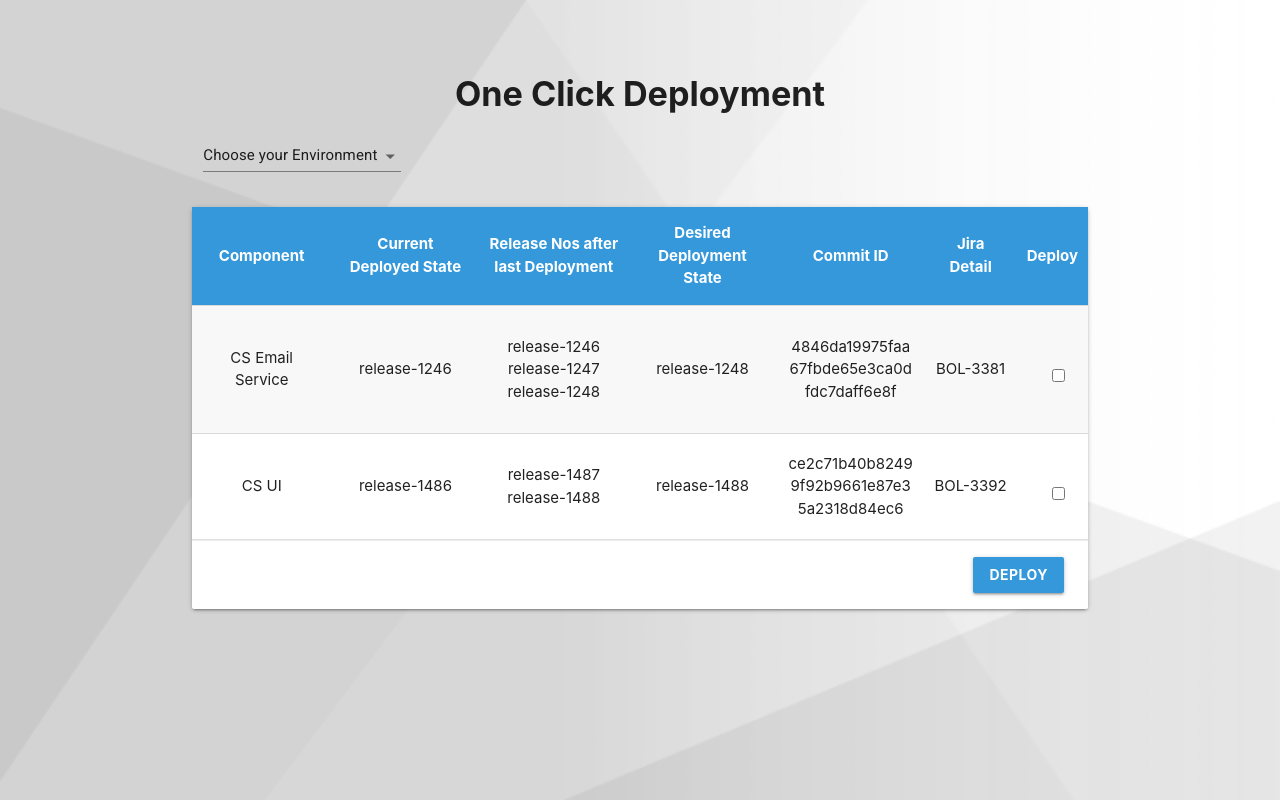
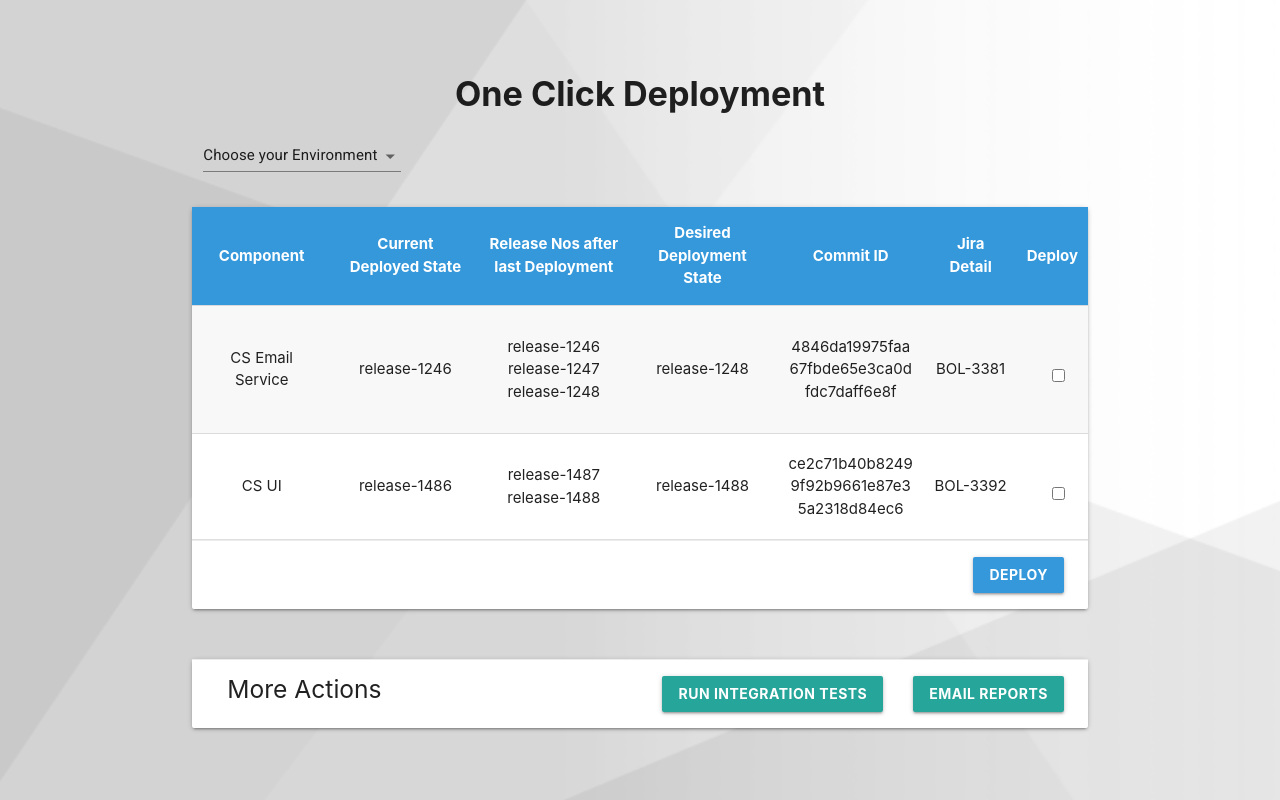
Before and after one commit to amiteshr179/Search-Marvel, a React app: page /dashboard in a window 1280 px wide. Built offline with nearby package versions, Linux system fonts and the light colour scheme.

Commit message:
More Action Buttons

```diff
--- a/assets/App.css
+++ b/assets/App.css
@@ -52,6 +52,7 @@ table.striped tr{
 }
 .btn{
     background-color: #3498db;
+    cursor: pointer;
 }
 .user-login, .user-login.btn:hover {
     width: 100%;
@@ -84,4 +85,17 @@ input:focus{
     width: auto !important;
     background: #fff;
     padding: 0 5px;
+
 }
+.more-actions {
+    margin-top: 50px;
+}
+.more-actions h5, .more-actions .row{
+    margin: 0;
+}
+.more-actions .right-align{
+    padding-right: 0;
+}
+.more-actions .inte-btn{
+    margin-right: 30px;
+}
--- a/src/Dashboard/Dashboard.jsx
+++ b/src/Dashboard/Dashboard.jsx
@@ -131,6 +131,20 @@ class Dashboard extends React.Component {
               <a className="waves-effect waves-light btn" onClick={this.deployChange.bind(this)}><b>Deploy</b></a>
               </div>
             </section>
+
+            <div className="card more-actions">
+            <div className="card-action">
+                <div className="row">
+                    <div className="col m6 s12">
+                    <h5>More Actions</h5>
+                    </div>
+                    <div className="col m6 s12 right-align">
+                    <a className="waves-effect waves-light btn inte-btn teal lighten-1"><b>Run Integration Tests</b></a>
+                    <a className="waves-effect waves-light btn email-report-btn teal lighten-1"><b>Email Reports</b></a>
+                    </div>
+                </div>
+              </div>
+            </div>
             </div>
         );
     }
```
